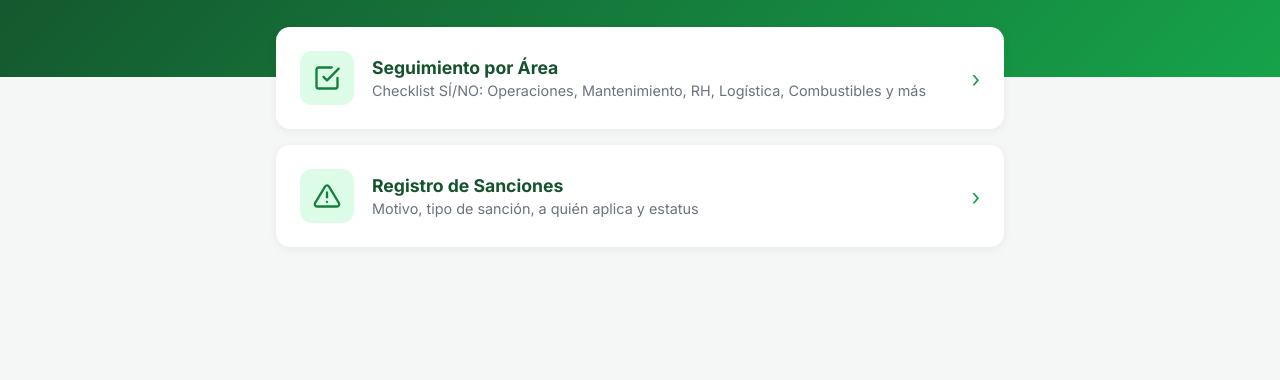
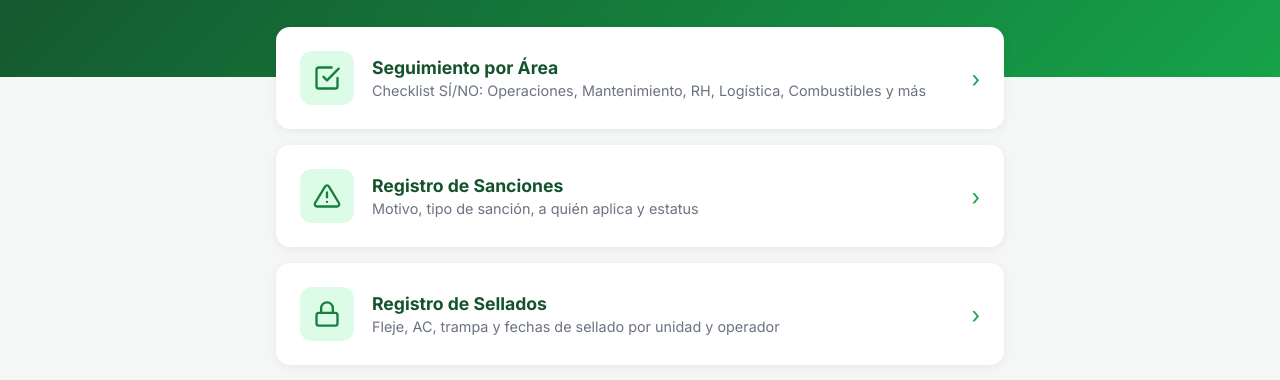
Before and after one commit to Vicapi77/Diagnostico-Combustibles, a plain HTML site: page index.html in a window 1280 px wide. Shown: the part 100-480 px from the top of the page. Drawn offline with Linux system fonts and the light colour scheme.

Commit message:
Add link to Registro de Sellados section

```diff
--- a/index.html
+++ b/index.html
@@ -39,6 +39,11 @@
     <div><h2>Registro de Sanciones</h2><p>Motivo, tipo de sanción, a quién aplica y estatus</p></div>
     <span class="arrow">›</span>
   </a>
+  <a class="card" href="formulario_sellados.html">
+    <div class="ico"><svg viewBox="0 0 24 24" fill="none" stroke="currentColor" stroke-width="2" stroke-linecap="round" stroke-linejoin="round"><rect x="3" y="11" width="18" height="11" rx="2"/><path d="M7 11V7a5 5 0 0 1 10 0v4"/></svg></div>
+    <div><h2>Registro de Sellados</h2><p>Fleje, AC, trampa y fechas de sellado por unidad y operador</p></div>
+    <span class="arrow">›</span>
+  </a>
 </main>
 </body>
 </html>
```
